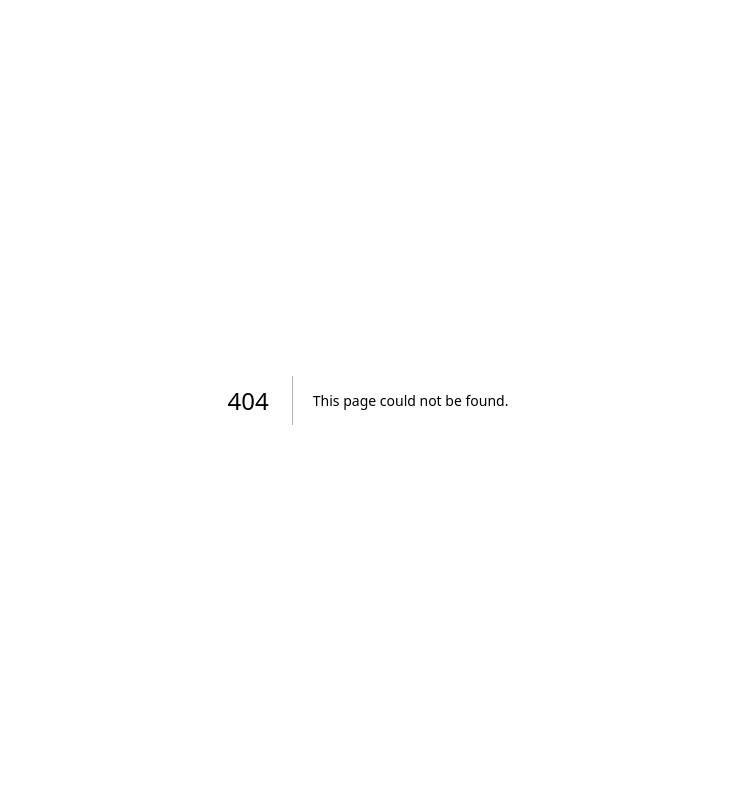
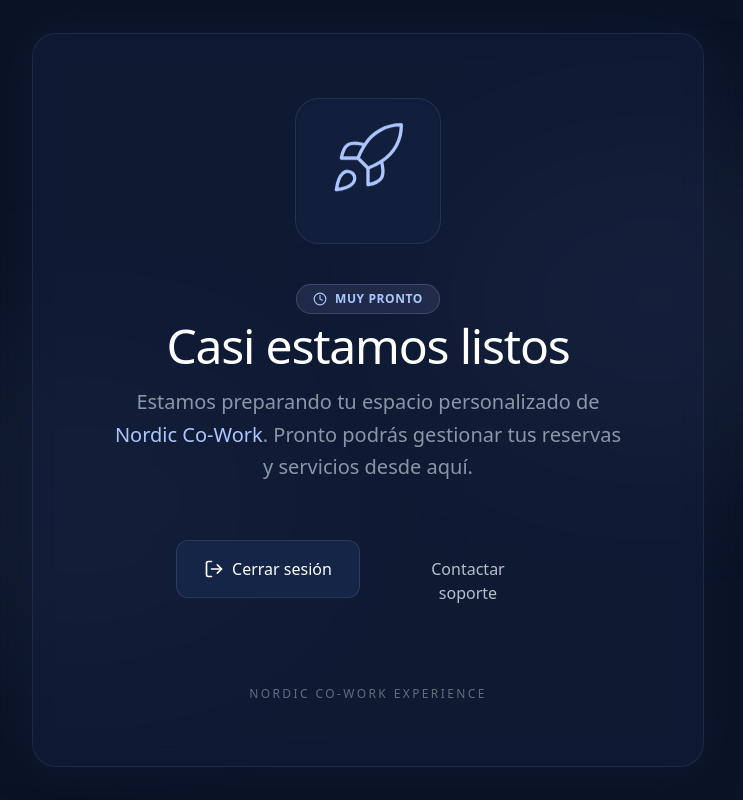
Before and after one commit to icabrera29/cowork-admin, a Next.js app: page /proximamente in a window 1280 px wide. Before the commit this address had no page. Shown: the whole page, without its empty margins (272-1015 px from the left). Built offline with nearby package versions, Linux system fonts and the light colour scheme.

Commit message:
Resgitros

```diff
--- a/src/app/(dashboard)/layout.tsx
+++ b/src/app/(dashboard)/layout.tsx
@@ -1,10 +1,14 @@
 import Sidebar from "@/components/layout/Sidebar";
 
-export default function DashboardLayout({
+import { requireRole } from "@/utils/supabase/auth-helpers";
+
+export default async function DashboardLayout({
   children,
 }: {
   children: React.ReactNode;
 }) {
+  await requireRole(['admin', 'employee']);
+
   return (
     <div className="flex min-h-screen">
       <Sidebar />
--- /dev/null
+++ b/src/app/auth/confirm/route.ts
@@ -0,0 +1,35 @@
+import { type EmailOtpType } from '@supabase/supabase-js'
+import { type NextRequest, NextResponse } from 'next/server'
+
+import { createClient } from '@/utils/supabase/server'
+
+export async function GET(request: NextRequest) {
+  const { searchParams } = new URL(request.url)
+  const token_hash = searchParams.get('token_hash')
+  const type = searchParams.get('type') as EmailOtpType | null
+  const next = searchParams.get('next') ?? '/auth/confirmed'
+
+  const redirectTo = request.nextUrl.clone()
+  redirectTo.pathname = next
+  redirectTo.searchParams.delete('token_hash')
+  redirectTo.searchParams.delete('type')
+
+  if (token_hash && type) {
+    const supabase = await createClient()
+
+    const { error } = await supabase.auth.verifyOtp({
+      type,
+      token_hash,
+    })
+
+    if (!error) {
+      // redirect user to specified redirect URL or root of app
+      redirectTo.searchParams.delete('next')
+      return NextResponse.redirect(redirectTo)
+    }
+  }
+
+  // return the user to an error page with some instructions
+  redirectTo.pathname = '/error'
+  return NextResponse.redirect(redirectTo)
+}
--- /dev/null
+++ b/src/app/auth/confirmed/page.tsx
@@ -0,0 +1,52 @@
+import Link from 'next/link'
+import { CheckCircle2, ArrowRight } from 'lucide-react'
+
+export default function ConfirmedPage() {
+  return (
+    <main className="min-h-screen flex items-center justify-center p-6 bg-nordic-bg">
+      {/* Background Decorative Element */}
+      <div className="absolute inset-0 overflow-hidden pointer-events-none">
+        <div className="absolute -top-[10%] -left-[10%] w-[40%] h-[40%] bg-nordic-primary/5 blur-[120px] rounded-full" />
+        <div className="absolute -bottom-[10%] -right-[10%] w-[40%] h-[40%] bg-nordic-primary/5 blur-[120px] rounded-full" />
+      </div>
+
+      <div className="relative w-full max-w-md">
+        <div className="glass shadow-nordic-ambient border border-nordic-outline-variant/30 rounded-3xl p-8 md:p-10 text-center space-y-8">
+
+          {/* Success Icon with Animation */}
+          <div className="flex justify-center">
+            <div className="relative">
+              <div className="absolute inset-0 bg-nordic-primary/20 blur-xl rounded-full animate-pulse" />
+              <div className="relative bg-nordic-surface-high rounded-full p-6 border border-nordic-primary/30">
+                <CheckCircle2 className="w-16 h-16 text-nordic-primary" strokeWidth={1.5} />
+              </div>
+            </div>
+          </div>
+
+          <div className="space-y-3">
+            <h1 className="text-3xl font-light tracking-tight text-white">
+              ¡Email verificado!
+            </h1>
+            <p className="text-nordic-on-bg/60 text-lg font-light leading-relaxed">
+              Tu cuenta ha sido confirmada con éxito. Ya puedes acceder a todas las funcionalidades de <span className="text-nordic-primary font-medium">Nordic Co-Work</span>.
+            </p>
+          </div>
+
+          <div className="pt-4">
+            <Link
+              href="/login"
+              className="group relative flex items-center justify-center gap-2 w-full py-4 px-6 bg-white text-nordic-bg font-medium rounded-xl transition-all duration-300 hover:scale-[1.02] active:scale-[0.98] shadow-lg shadow-white/10"
+            >
+              Iniciar sesión
+              <ArrowRight className="w-5 h-5 transition-transform duration-300 group-hover:translate-x-1" strokeWidth={2} />
+            </Link>
+          </div>
+
+          <p className="text-sm text-nordic-on-bg/40 font-light">
+            ¿Necesitas ayuda? <Link href="/soporte" className="text-nordic-primary/60 hover:text-nordic-primary transition-colors underline underline-offset-4">Contacta a soporte</Link>
+          </p>
+        </div>
+      </div>
+    </main>
+  )
+}
--- a/src/app/globals.css
+++ b/src/app/globals.css
@@ -10,6 +10,13 @@
 
   --color-nordic-primary: #adc6ff;
   --color-nordic-outline-variant: #425173;
+
+  --animate-bounce-slow: bounce-slow 4s infinite ease-in-out;
+
+  @keyframes bounce-slow {
+    0%, 100% { transform: translateY(0); }
+    50% { transform: translateY(-15px); }
+  }
 }
 
 :root {
--- a/src/app/login/actions.ts
+++ b/src/app/login/actions.ts
@@ -19,7 +19,19 @@ export async function login(formData: FormData) {
     return { error: error.message }
   }
 
+  // Fetch profile to determine redirection
+  const { data: profile } = await supabase
+    .from('profiles')
+    .select('role')
+    .eq('id', (await supabase.auth.getUser()).data.user?.id)
+    .single()
+
   revalidatePath('/', 'layout')
+
+  if (profile?.role === 'client') {
+    redirect('/proximamente')
+  }
+
   redirect('/')
 }
 
--- /dev/null
+++ b/src/app/proximamente/page.tsx
@@ -0,0 +1,65 @@
+import Link from 'next/link'
+import { Rocket, LogOut, Clock } from 'lucide-react'
+import { logout } from '../login/actions'
+
+export default function ProximamentePage() {
+  return (
+    <main className="min-h-screen flex items-center justify-center p-6 bg-nordic-bg relative overflow-hidden">
+      {/* Background Decorative Elements */}
+      <div className="absolute inset-0 overflow-hidden pointer-events-none">
+        <div className="absolute top-[20%] right-[10%] w-[35%] h-[35%] bg-nordic-primary/10 blur-[100px] rounded-full animate-pulse" />
+        <div className="absolute bottom-[20%] left-[10%] w-[35%] h-[35%] bg-nordic-primary/5 blur-[100px] rounded-full" />
+      </div>
+
+      <div className="relative w-full max-w-2xl">
+        <div className="glass shadow-nordic-ambient border border-nordic-outline-variant/30 rounded-3xl p-10 md:p-16 text-center space-y-10">
+
+          <div className="flex justify-center">
+            <div className="relative group">
+              <div className="absolute inset-0 bg-nordic-primary/20 blur-2xl rounded-full opacity-0 group-hover:opacity-100 transition-opacity duration-700" />
+              <div className="relative bg-nordic-surface-high/50 rounded-3xl p-8 border border-nordic-outline-variant/40 shadow-inner">
+                <Rocket className="w-20 h-20 text-nordic-primary animate-bounce-slow" strokeWidth={1} />
+              </div>
+            </div>
+          </div>
+
+          <div className="space-y-4">
+            <div className="inline-flex items-center gap-2 px-4 py-1.5 rounded-full bg-nordic-primary/10 border border-nordic-primary/20 text-nordic-primary text-xs font-semibold tracking-wider uppercase mb-2">
+              <Clock className="w-3.5 h-3.5" />
+              Muy pronto
+            </div>
+            <h1 className="text-4xl md:text-5xl font-light tracking-tight text-white">
+              Casi estamos listos
+            </h1>
+            <p className="text-nordic-on-bg/60 text-lg md:text-xl font-light leading-relaxed max-w-lg mx-auto">
+              Estamos preparando tu espacio personalizado de <span className="text-nordic-primary font-medium">Nordic Co-Work</span>. Pronto podrás gestionar tus reservas y servicios desde aquí.
+            </p>
+          </div>
+
+          <div className="grid grid-cols-1 md:grid-cols-2 gap-4 max-w-sm mx-auto pt-4">
+             <form action={logout}>
+              <button
+                type="submit"
+                className="flex items-center justify-center gap-2 w-full py-4 px-6 bg-nordic-surface-high hover:bg-nordic-surface-highest text-white font-medium rounded-xl border border-nordic-outline-variant/50 transition-all duration-300"
+              >
+                <LogOut className="w-5 h-5" />
+                Cerrar sesión
+              </button>
+            </form>
+            <Link
+              href="/soporte"
+              className="flex items-center justify-center gap-2 w-full py-4 px-6 bg-transparent hover:bg-nordic-surface-low text-nordic-on-bg/80 font-medium rounded-xl border border-transparent transition-all duration-300"
+            >
+              Contactar soporte
+            </Link>
+          </div>
+
+          <div className="flex items-center justify-center gap-6 pt-6 opacity-40 grayscale hover:grayscale-0 transition-all duration-500">
+            {/* Minimalist branding or info */}
+            <span className="text-xs tracking-[0.2em] font-light uppercase">Nordic Co-Work Experience</span>
+          </div>
+        </div>
+      </div>
+    </main>
+  )
+}
--- a/src/utils/supabase/auth-helpers.ts
+++ b/src/utils/supabase/auth-helpers.ts
@@ -25,9 +25,13 @@ export const requireRole = cache(async function(allowedRoles: UserRole[]) {
     .single();
 
   if (profileError || !profile || !allowedRoles.includes(profile.role as UserRole)) {
-    // If it's a server component, we could redirect to an "unauthorized" page.
+    // If user is a client and not allowed here, send to proximamente
+    if (profile?.role === 'client') {
+      redirect('/proximamente');
+    }
+
     console.error(`Security alert: User ${user.email} attempted unauthorized access.`);
-    throw new Error('No autorizado');
+    redirect('/login');
   }
 
   return { user, profile };
--- a/src/utils/supabase/middleware.ts
+++ b/src/utils/supabase/middleware.ts
@@ -27,10 +27,10 @@ export async function updateSession(request: NextRequest) {
     }
   )
 
-  // refresh session if expired
+  // IMPORTANT: Avoid calling getUser() if you don't need to, or handle its error quietly to avoid console spam
   const {
     data: { user },
-  } = await supabase.auth.getUser().catch(() => ({ data: { user: null }, error: null }))
+  } = await supabase.auth.getUser()
 
   // Protect routes here based on `user`.
   // Currently, protecting everything under (dashboard) mapped to root '/'
```
